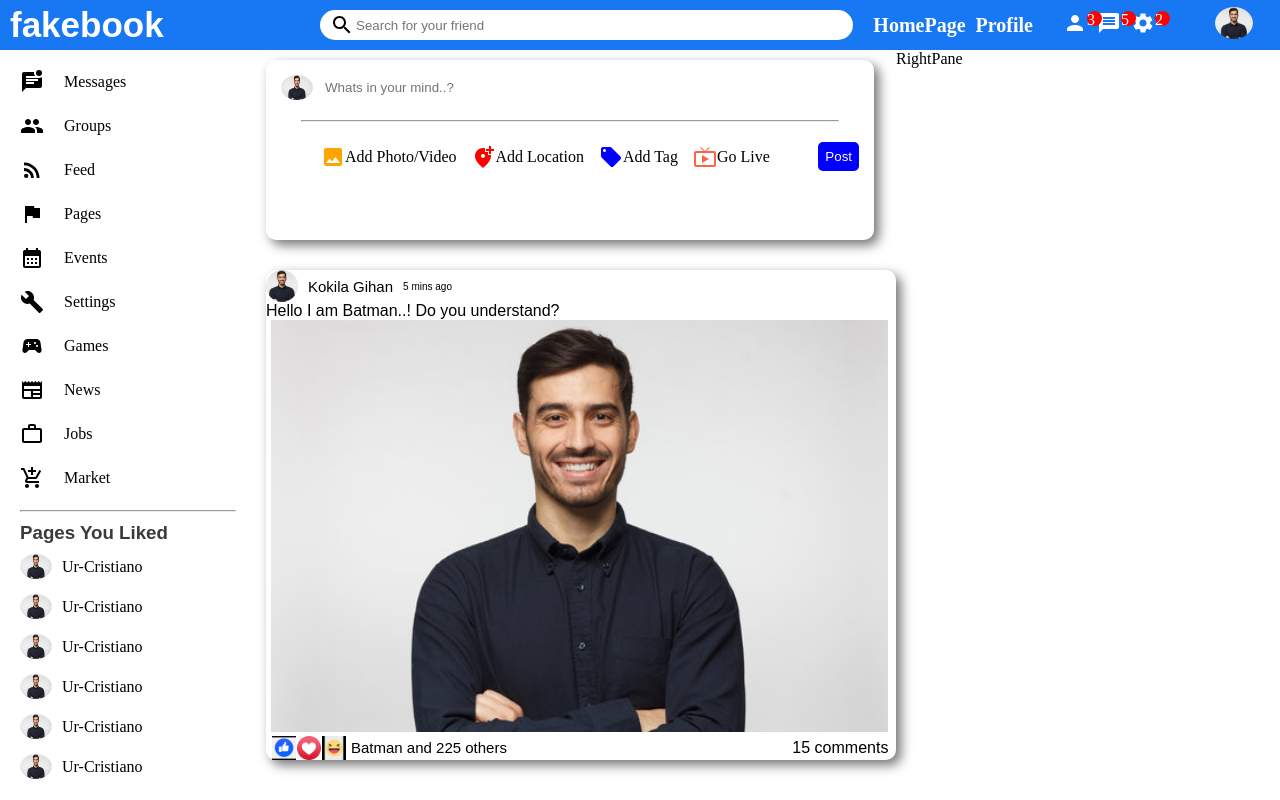
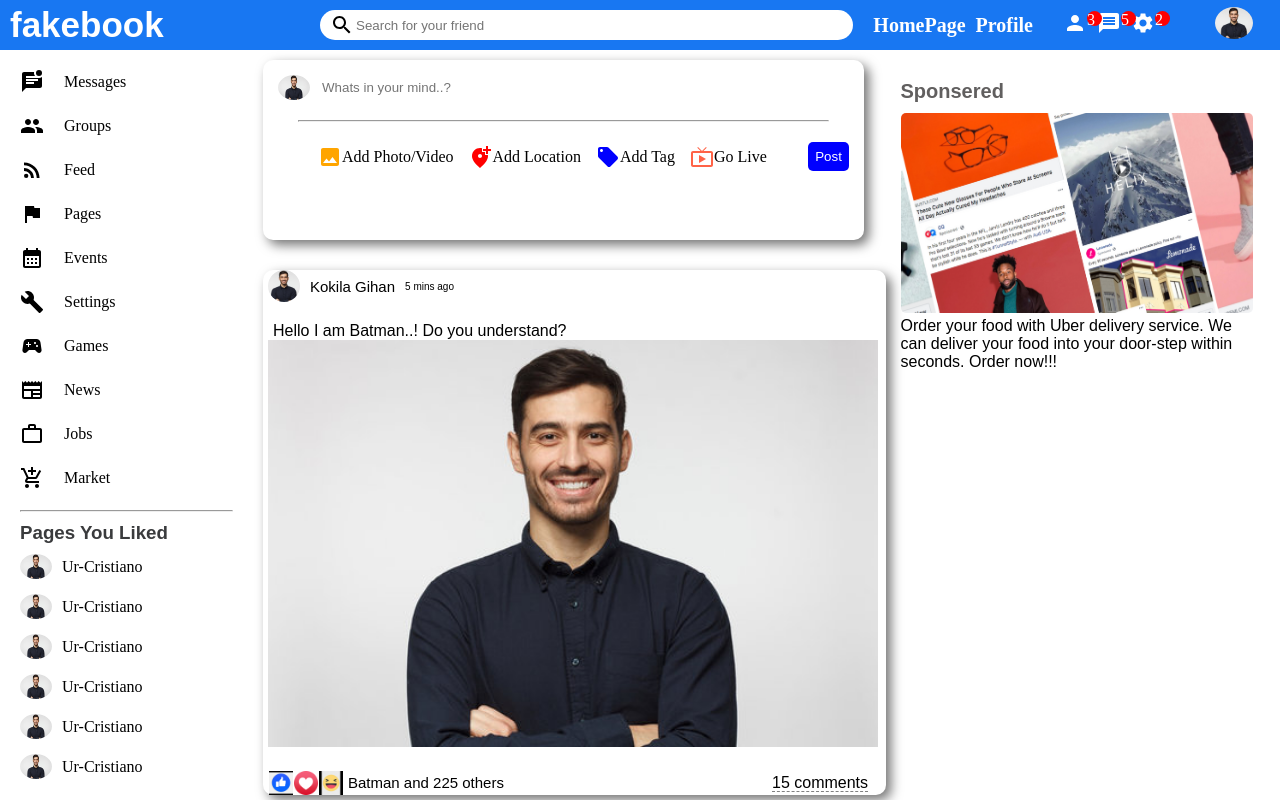
Before and after one commit to maheshkmp/fakebook-React, a React (Create React App) app: page / in a window 1280 px wide. Shown: the top 800 px of the page. Built offline with nearby package versions, Linux system fonts and the light colour scheme.

Commit message:
right pane modifications

```diff
--- a/src/components/Post/Post.js
+++ b/src/components/Post/Post.js
@@ -6,9 +6,11 @@ export default function Post() {
     <div className="post">
       <div className='postContainer'>
         <div className="postTop">
-        <img src="/images/1.jpg" alt="" className="postImage" />
-        <span className="postUserName">Kokila Gihan</span>
-        <span className="postTime">5 mins ago</span>
+          <div className="postTopLeft">
+          <img src="/images/1.jpg" alt="" className="postImage" />
+          <span className="postUserName">Kokila Gihan</span>
+          <span className="postTime">5 mins ago</span>
+          </div>
         </div>
         <div className="postCenter">
           <div className="postCaption">
--- a/src/components/Post/post.css
+++ b/src/components/Post/post.css
@@ -13,10 +13,28 @@
     border-radius: 10px;
 }
 .postTop{
-    margin-top: 10px;
+
     display: flex;
     align-items: center;
 }
+
+.postTopLeft{
+    display: flex;
+    align-items: center;
+    margin-top: 5 px;
+    margin-left: 5px;
+}
+
+
+.postCenter{
+    margin: 20px 0;
+}
+
+.postCaption{
+    margin-left: 10px;
+}
+
+
 .postUserName{
     font-size: 15px;
     font-weight: 500;
@@ -56,3 +74,9 @@
     margin-left: 5px;
     font-size: 15px;
 }
+
+.commentCount{
+    margin-right: 10px;
+    border-bottom: 1px dashed gray;
+    cursor: pointer;
+}
--- a/src/components/PostPane/PostPane.js
+++ b/src/components/PostPane/PostPane.js
@@ -8,6 +8,9 @@ export default function PostPane() {
     <div className='postPaneBox'>
       <AddPost/>
       <Post/>
+      <Post/>
+      <Post/>
+      <Post/>
     </div>
   )
 }
--- a/src/components/RightPane/RightPane.js
+++ b/src/components/RightPane/RightPane.js
@@ -4,7 +4,15 @@ import "./rightPane.css"
 export default function RightPane() {
   return (
     <div className='rightPaneBox'>
-      RightPane
+      <div className="rightPaneContainer">
+        <div className="adContainer">
+          <span className="sponsered">Sponsered</span>
+          <img src="/images/ad.png" alt="" className="adImage" />
+          <span className="addText">
+            Order your food with Uber delivery service. We can deliver your food into your door-step within seconds. Order now!!!
+          </span>
+        </div>
+      </div>
     </div>
   )
 }
--- a/src/components/RightPane/rightPane.css
+++ b/src/components/RightPane/rightPane.css
@@ -1,4 +1,31 @@
 .rightPaneBox{
+    flex: 3;
+    margin-left: 15px;
+}
 
-    flex: 3;
+
+.adImage{
+    width: 400px;
+    height: 200px;
 }
+
+.rightPaneContainer{
+    padding: 20px 20px 0 0;
+}
+
+.adContainer{
+    margin-top: 10px;
+    font-family: sans-serif;
+}
+
+.sponsered{
+    font-size: 20px;
+    font-weight: bold;
+    color: rgb(97, 95, 95);
+}
+
+.adImage{
+    margin-top: 10px;
+    border-radius: 5px;
+    width: 98%;
+}
```
Also changed, not shown: public/images/ad.png (added).
